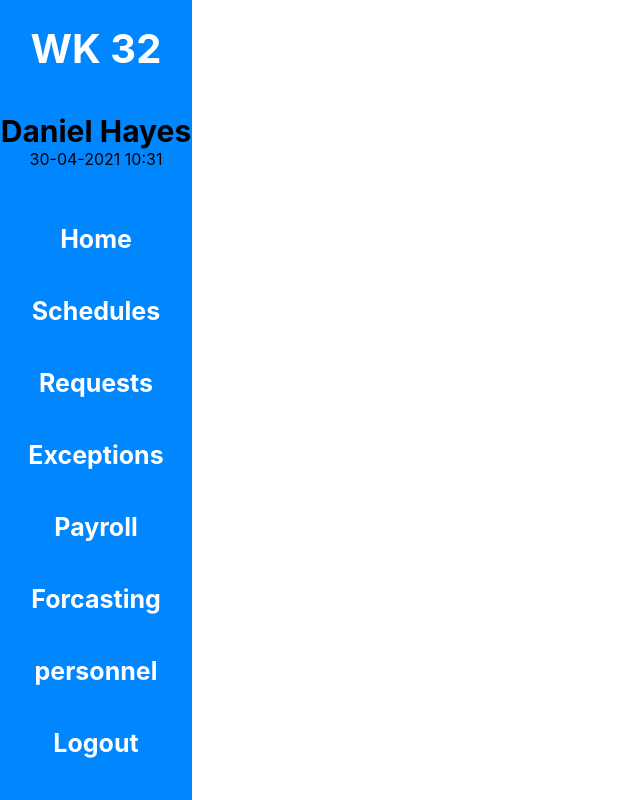
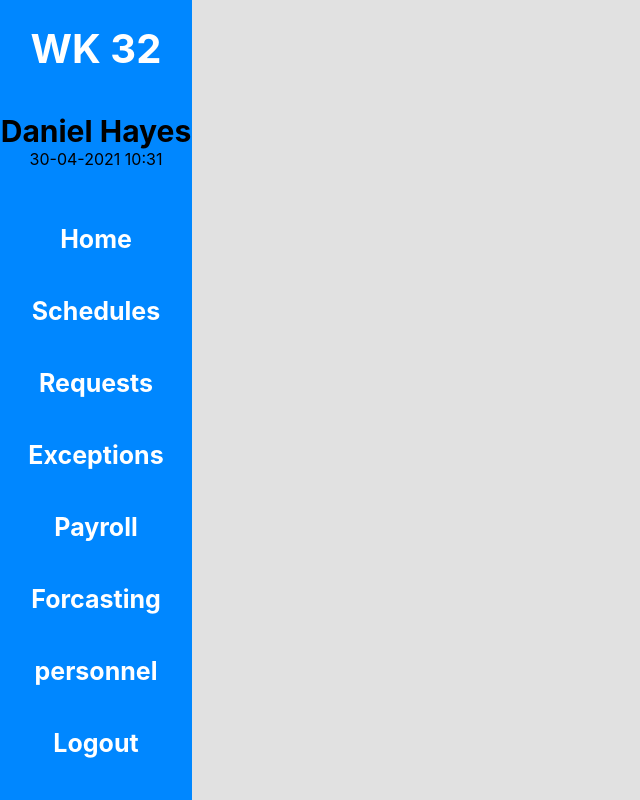
Before and after one commit to Danhayes3008/retail-managment-system-demo, a React (Create React App) app: page / in a window 1280 px wide. Shown: the whole page, without its empty margins (0-640 px from the left). Built offline with nearby package versions, Linux system fonts and the light colour scheme.

Commit message:
updated the body styling to hide anything past the screen view and gave the site a background color

```diff
--- a/src/index.css
+++ b/src/index.css
@@ -5,6 +5,8 @@ body {
     sans-serif;
   -webkit-font-smoothing: antialiased;
   -moz-osx-font-smoothing: grayscale;
+  background-color: #e1e1e1;
+  overflow-y: hidden;
 }
 
 code {
```
